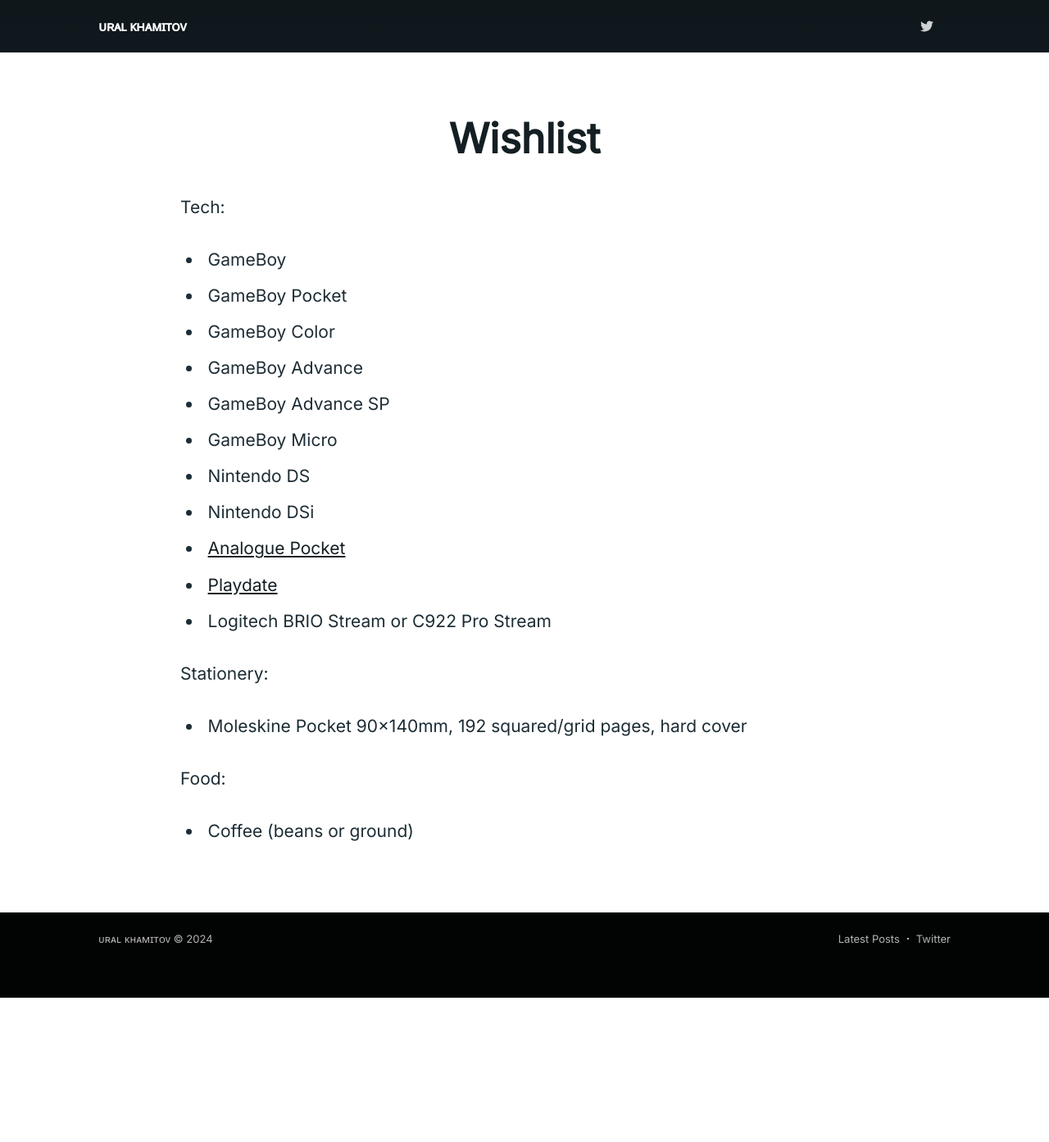
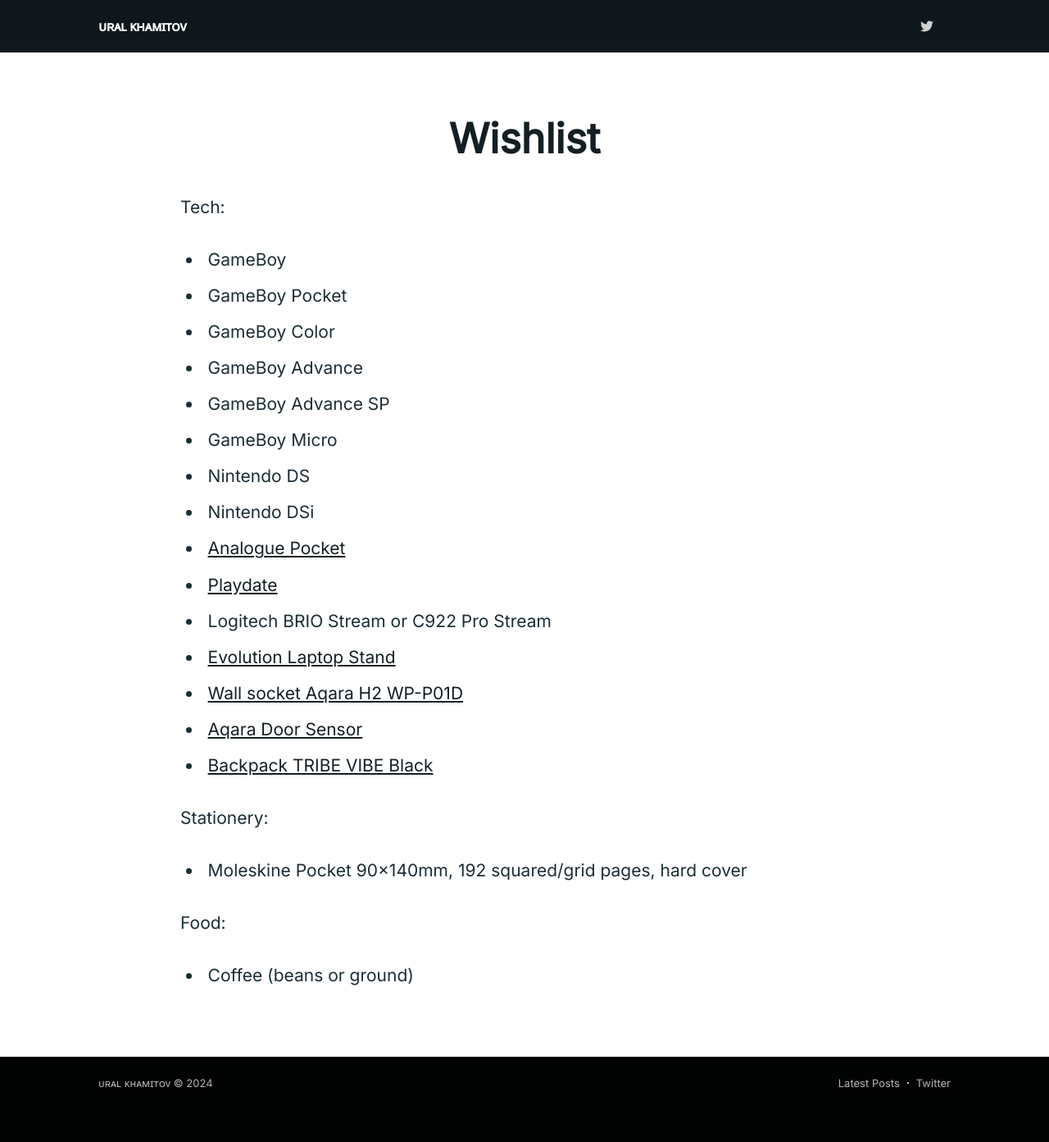
Before and after one commit to ukhamitov/ukhamitov.github.io, a Jekyll site: the page built from wishlist.md, in a window 1280 px wide. Shown: the whole page at 82% size. Built offline with Jekyll 4.4.1, drawn with Linux system fonts in a browser that asks for light colours; nearby versions of some CDN libraries; comment, search, counter and statistics services are not loaded; before the commit the page ends 1217 px from its top, so only the background shows below that.

Commit message:
Update wishlist.md

```diff
--- a/wishlist.md
+++ b/wishlist.md
@@ -21,6 +21,10 @@ subclass: 'post page'
         <li><a href="https://www.analogue.co/pocket">Analogue Pocket</a></li>
         <li><a href="https://play.date">Playdate</a></li>
         <li>Logitech BRIO Stream or C922 Pro Stream</li>
+        <li><a href="https://www.ozon.ru/product/podstavka-dlya-noutbuka-evolution-ls116-232536791/?avtc=1&avte=4&avts=1733503727">Evolution Laptop Stand</a></li>
+        <li><a href="https://www.ozon.ru/product/umnaya-vstraivaemaya-rozetka-aqara-h2-wp-p01d-umnyy-dom-belyy-1366811255/?avtc=1&avte=4&avts=1733503728">Wall socket Aqara H2 WP-P01D</a></li>
+        <li><a href="https://www.wildberries.ru/catalog/99127097/detail.aspx">Aqara Door Sensor</a></li>
+        <li><a href="https://www.ozon.ru/product/ryukzak-muzhskoy-tribe-vibe-black-chernye-lyamki-1361682551/?avtc=1&avte=4&avts=1733504197">Backpack TRIBE VIBE Black</a></li>
     </ul>
 </p>
 <p>
```
